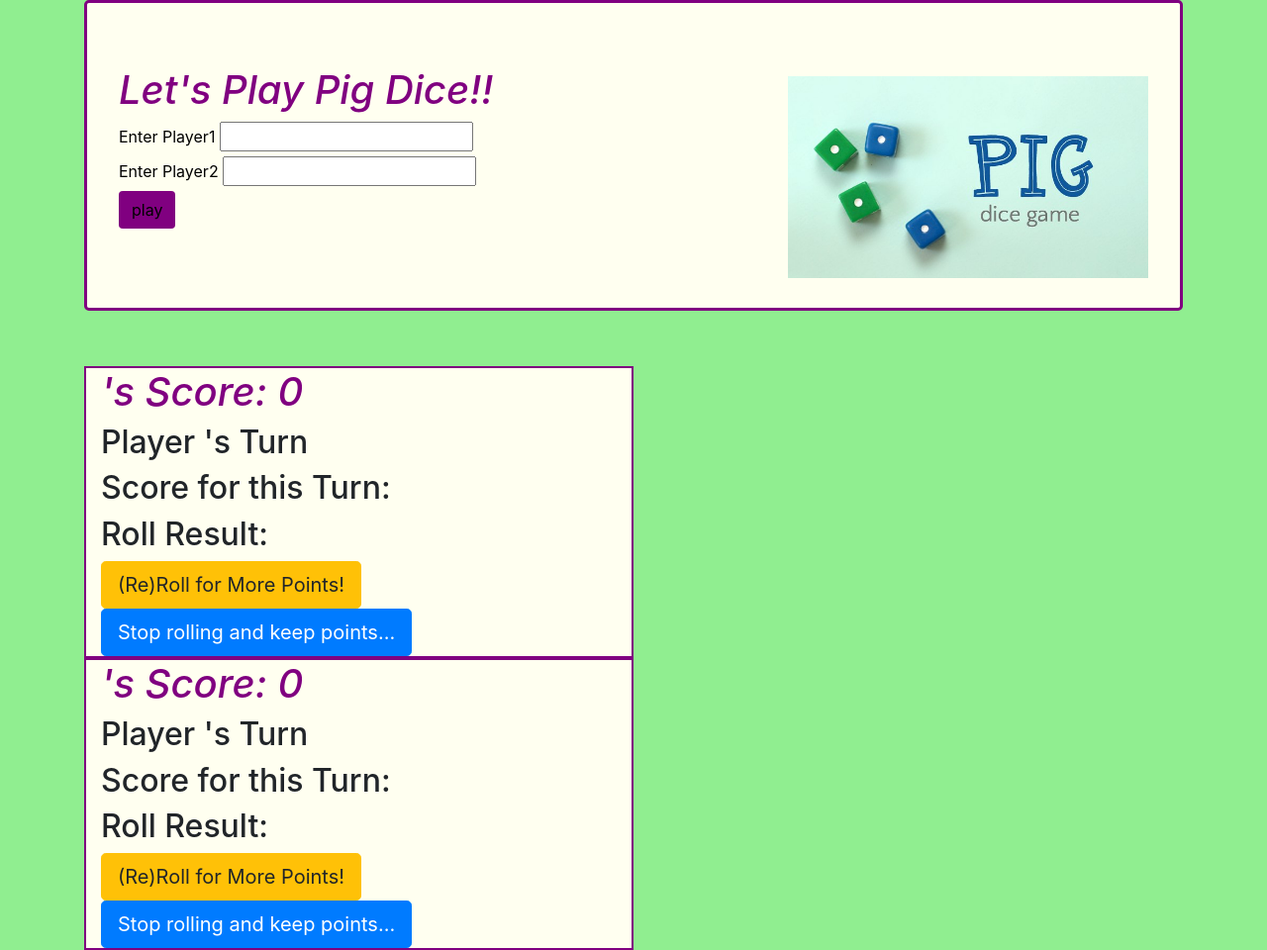
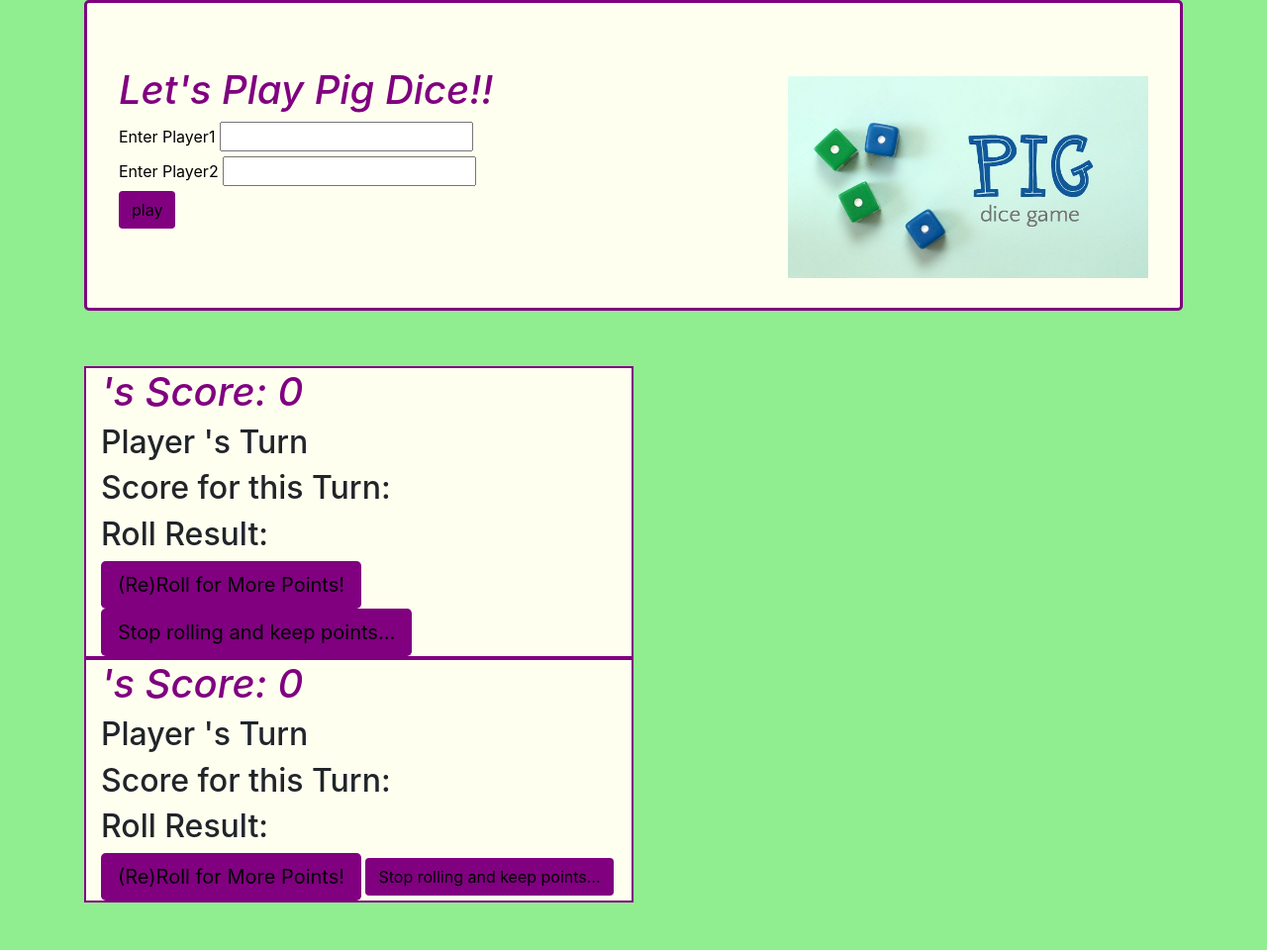
Before and after one commit to Wycliff-Kenyoru/Pig-Dice, a plain HTML site: page index.html in a window 1280 px wide. Shown: the whole page at 99% size. After the commit the page ends 912 px from the top, so only its background shows below. Drawn offline with Linux system fonts and the light colour scheme.

Commit message:
button background change

```diff
--- a/css/styles.css
+++ b/css/styles.css
@@ -28,9 +28,22 @@ body {
     font-style: italic;
 }
 
-  #play{
+#play {
     background-color: purple;
 }
-  #play2{
+
+#play2 {
     background-color: purple;
 }
+
+#play3 {
+    background-color: purple;
+}
+
+#play4 {
+    background-color: purple;
+}
+
+#play5 {
+    background-color: purple;
+}
--- a/index.html
+++ b/index.html
@@ -42,8 +42,8 @@
                     <h2>Roll Result:
                         <span id="rollResult" class="gameStatusDisplay rollResult"></span>
                     </h2>
-                    <button type="button" class="btn btn-warning btn-lg rollPig">(Re)Roll for More Points!</button>
-                    <button type="button" class="btn btn-primary btn-lg holdPig">Stop rolling and keep points...</button>
+                    <button id="play3" class="btn btn btn-lg rollPig">(Re)Roll for More Points!</button>
+                    <button id="play2" class="btn btn- btn-lg holdPig">Stop rolling and keep points...</button>
                 </div>
             </div>
             <div class="col-md-6 col-md-offset-2" id="gameDisplayPlayer2">
@@ -61,8 +61,8 @@
                     <h2>Roll Result:
                         <span id="rollResult" class="gameStatusDisplay rollResult"></span>
                     </h2>
-                    <button type="button" class="btn btn-warning btn-lg rollPig">(Re)Roll for More Points!</button>
-                    <button type="button" class="btn btn-primary btn-lg holdPig">Stop rolling and keep points...</button>
+                    <button id="play4" class="btn btn- btn-lg rollPig">(Re)Roll for More Points!</button>
+                    <button id="play5" class="btn btn-btn-lg holdPig">Stop rolling and keep points...</button>
                 </div>
 
             </div>
--- a/js/scripts.js
+++ b/js/scripts.js
@@ -22,6 +22,7 @@ $(document).ready(function () {
     event.preventDefault();
 
     var nameHolder = new Names(playerName1, playerName2);
+    $("#rollResult").empty()
   })
 
 
@@ -90,7 +91,6 @@ function holdThePig() {
   switchPlayer();
 }
 
-
 function switchPlayer() {
   if (pigGame.playerUp === 1) {
     $("#player1Button").hide();
```
Lines whose indentation alone changed are shown as unchanged.
